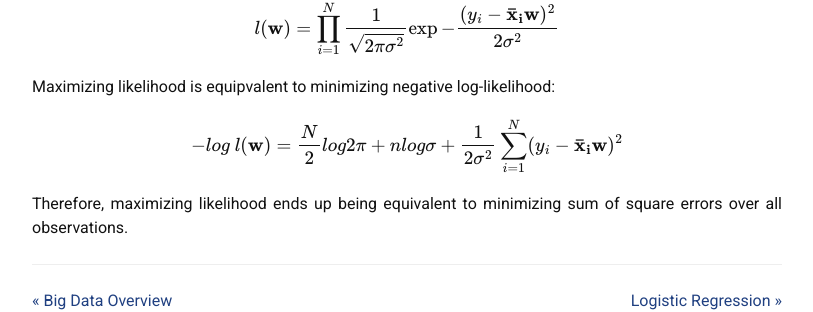
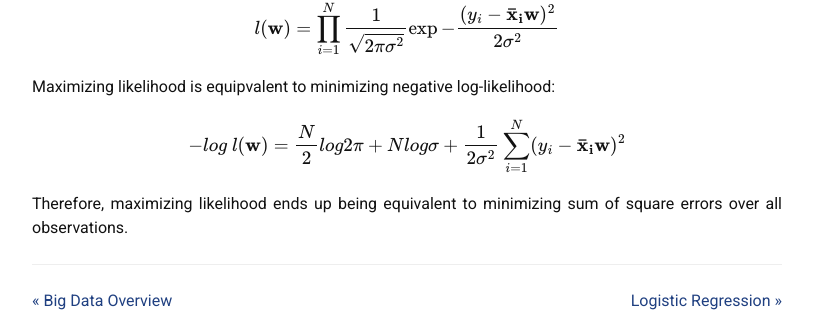
Before and after one commit to liambll/blog-archive, a Jekyll site: the page built from _posts/2017-06-29-linear-regression.markdown, in a window 1280 px wide. Shown: the part 1797-2109 px from the top of the page, without its empty margins (233-1046 px from the left). Built offline with Jekyll 4.4.1, drawn with Linux system fonts in a browser that asks for light colours; nearby versions of some CDN libraries; formulas are drawn with MathJax 3; comment, search, counter and statistics services are not loaded.

Commit message:
Update 2017-06-29-linear-regression.markdown

```diff
--- a/_posts/2017-06-29-linear-regression.markdown
+++ b/_posts/2017-06-29-linear-regression.markdown
@@ -58,6 +58,6 @@ The likelihood function for data would be:
 \\]
 Maximizing likelihood is equipvalent to minimizing negative log-likelihood:
 \\[
-\-log~\mathcal{l}(\mathbf{w}) = \frac{N}{2}log{2\pi} + nlog{\sigma} + \frac{1}{2\sigma^2}\sum_{i=1}^N (y\_i - \mathbf{\bar{x}\_i}\mathbf{w})^2
+\-log~\mathcal{l}(\mathbf{w}) = \frac{N}{2}log{2\pi} + Nlog{\sigma} + \frac{1}{2\sigma^2}\sum_{i=1}^N (y\_i - \mathbf{\bar{x}\_i}\mathbf{w})^2
 \\]
 Therefore, maximizing likelihood ends up being equivalent to minimizing sum of square errors over all observations.
```
